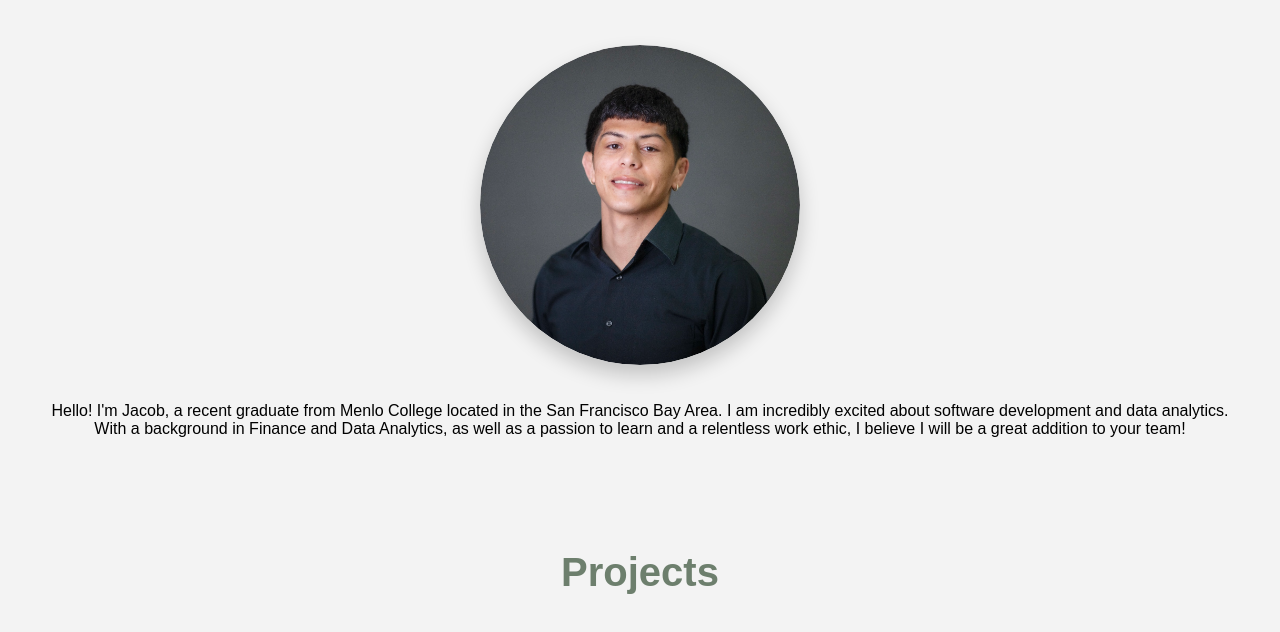
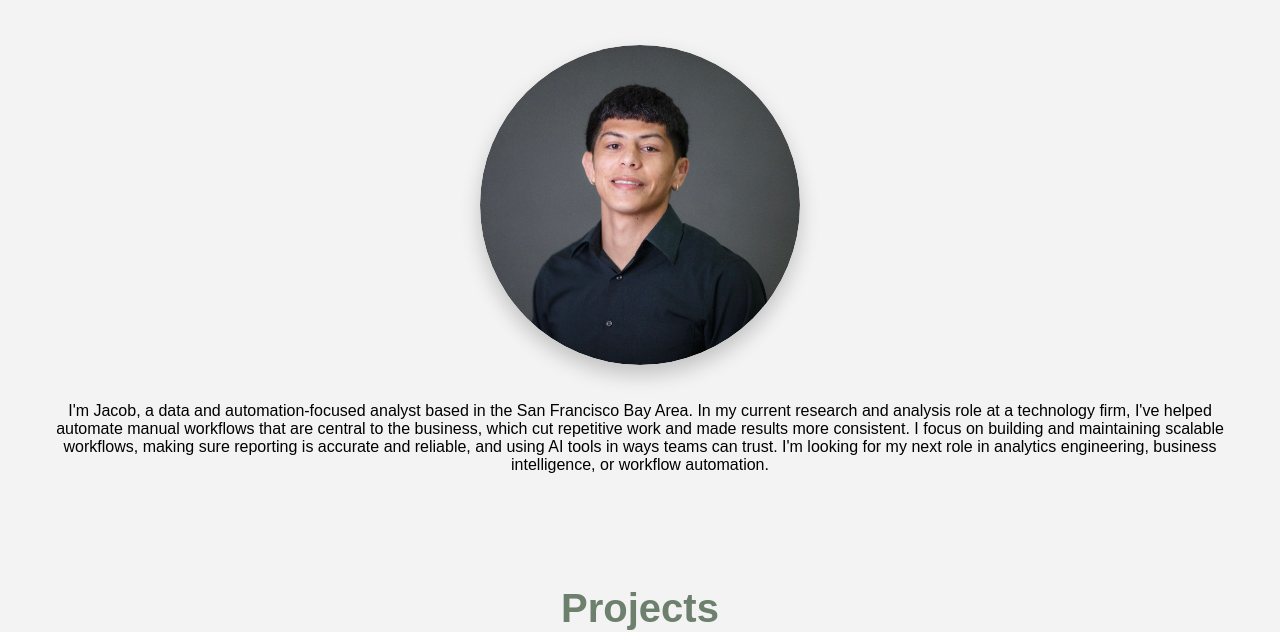
Before and after one commit to jaymendoza1014/portfolio-website, a plain HTML site: page index.html in a window 1280 px wide. Shown: the part 205-837 px from the top of the page. Drawn offline with Linux system fonts and the light colour scheme; a web font is replaced by a local one.

Commit message:
Update bio to reflect current role and focus on workflow automation
Co-Authored-By: Claude Opus 5.5 <noreply@anthropic.com>

```diff
--- a/index.html
+++ b/index.html
@@ -41,9 +41,11 @@
                     <img src="IMG_0600.jpeg">
                 </div>
                 <div class = "bio">
-                    <p> Hello! I'm Jacob, a recent graduate from Menlo College located in the San Francisco Bay Area. I am
-                        incredibly excited about software development and data analytics. With a background in Finance and Data Analytics, as well as a
-                        passion to learn and a relentless work ethic, I believe I will be a great addition to your team!
+                    <p> I'm Jacob, a data and automation-focused analyst based in the San Francisco Bay Area. In my current research and analysis
+                        role at a technology firm, I've helped automate manual workflows that are central to the business, which cut repetitive work
+                        and made results more consistent. I focus on building and maintaining scalable workflows, making sure reporting is accurate
+                        and reliable, and using AI tools in ways teams can trust. I'm looking for my next role in analytics engineering, business
+                        intelligence, or workflow automation.
                      </p>
                 </div>
 
```
